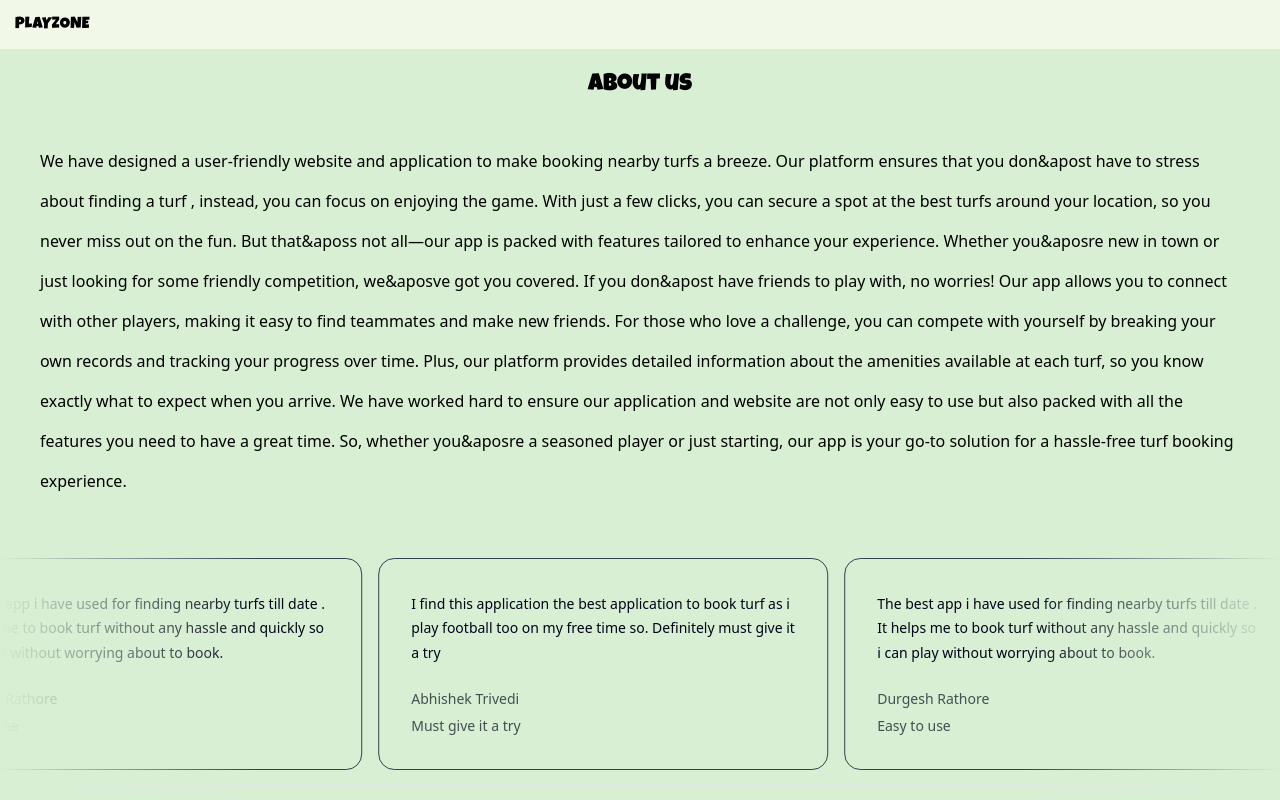
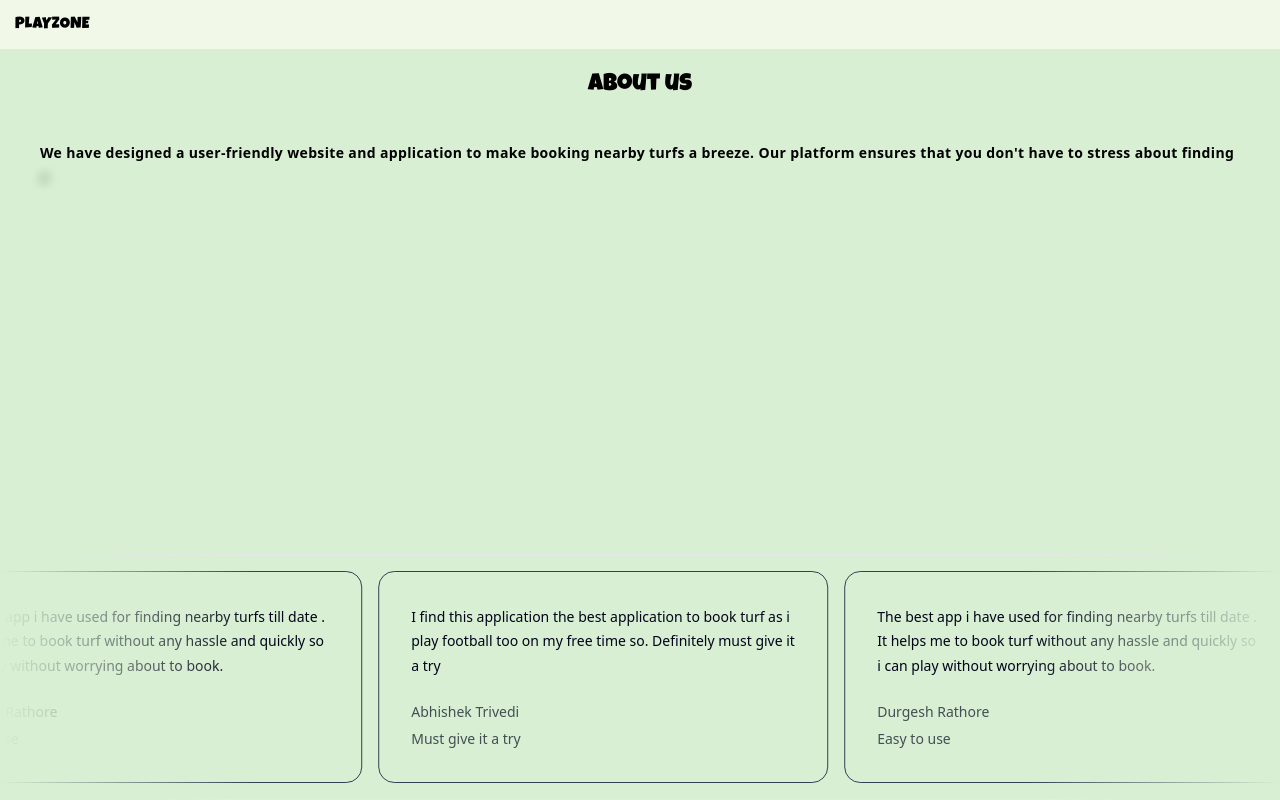
Before and after one commit to lucifer2409/playzone_project, a Next.js app: page /Aboutus in a window 1280 px wide. Built offline with nearby package versions, Linux system fonts and the light colour scheme.

Commit message:
This is the latest commit at 5:36

```diff
--- a/app/Aboutus/page.tsx
+++ b/app/Aboutus/page.tsx
@@ -2,8 +2,17 @@ import React from 'react'
 import Navbar from '../Navbar'
 import '../styles/global.css'
 import { InfiniteMovingCards } from '../components/ui/infinite-moving-cards'
+import { TextGenerateEffect } from '../components/ui/text-generate-effect'
 
 const page = () => {
+  const words =
+    {
+      words : ` We have designed a user-friendly website and application to make booking nearby turfs a breeze. Our platform ensures that you don't have to stress about finding a turf , instead, you can focus on enjoying the game. With just a few clicks, you can secure a spot at the best turfs around your location, so you never miss out on the fun.
+But that's not all—our app is packed with features tailored to enhance your experience. Whether you're new in town or just looking for some friendly competition, we've got you covered. If you don't have friends to play with, no worries! Our app allows you to connect with other players, making it easy to find teammates and make new friends.
+For those who love a challenge, you can compete with yourself by breaking your own records and tracking your progress over time. Plus, our platform provides detailed information about the amenities available at each turf, so you know exactly what to expect when you arrive.
+We have worked hard to ensure our application and website are not only easy to use but also packed with all the features you need to have a great time. So, whether you're a seasoned player or just starting, our app is your go-to solution for a hassle-free turf booking experience.`
+    }
+
   const reviews = [
     {
       quote : 'The best app i have used for finding nearby turfs till date . It helps me to book turf without any hassle and quickly so i can play without worrying about to book.' ,
@@ -22,14 +31,12 @@ const page = () => {
       <h1 className='text-center text-2xl m-5' id='h1'>
         About us
       </h1>
+      <TextGenerateEffect words={words.words} className='text-sm' duration={0.2}/>
       <p className='m-10 leading-10' id='para'>
-      We have designed a user-friendly website and application to make booking nearby turfs a breeze. Our platform ensures that you don&apost have to stress about finding a turf , instead, you can focus on enjoying the game. With just a few clicks, you can secure a spot at the best turfs around your location, so you never miss out on the fun.
-But that&aposs not all—our app is packed with features tailored to enhance your experience. Whether you&aposre new in town or just looking for some friendly competition, we&aposve got you covered. If you don&apost have friends to play with, no worries! Our app allows you to connect with other players, making it easy to find teammates and make new friends.
-For those who love a challenge, you can compete with yourself by breaking your own records and tracking your progress over time. Plus, our platform provides detailed information about the amenities available at each turf, so you know exactly what to expect when you arrive.
-We have worked hard to ensure our application and website are not only easy to use but also packed with all the features you need to have a great time. So, whether you&aposre a seasoned player or just starting, our app is your go-to solution for a hassle-free turf booking experience.
+
       </p>
       <div>
-        <InfiniteMovingCards items={reviews} direction='left' pauseOnHover={false} speed='normal' className='bg-transparent border'/>
+        <InfiniteMovingCards items={reviews} direction='left' pauseOnHover={false} speed='normal' className='bg-transparent border absolute bottom-0'/>
       </div>
     </div>
   )
--- /dev/null
+++ b/app/components/ui/text-generate-effect.tsx
@@ -0,0 +1,62 @@
+"use client";
+import { useEffect } from "react";
+import { motion, stagger, useAnimate } from "framer-motion";
+import { cn } from "../../lib/utils";
+
+export const TextGenerateEffect = ({
+  words,
+  className,
+  filter = true,
+  duration = 0.5,
+}: {
+  words: string;
+  className?: string;
+  filter?: boolean;
+  duration?: number;
+}) => {
+  const [scope, animate] = useAnimate();
+  let wordsArray = words.split(" ");
+  useEffect(() => {
+    animate(
+      "span",
+      {
+        opacity: 1,
+        filter: filter ? "blur(0px)" : "none",
+      },
+      {
+        duration: duration ? duration : 1,
+        delay: stagger(0.2),
+      }
+    );
+  }, [scope.current]);
+
+  const renderWords = () => {
+    return (
+      <motion.div ref={scope}>
+        {wordsArray.map((word, idx) => {
+          return (
+            <motion.span
+              key={word + idx}
+              className="dark:text-white text-black opacity-0"
+              style={{
+                filter: filter ? "blur(10px)" : "none",
+              }}
+            >
+              {word}{" "}
+            </motion.span>
+          );
+        })}
+      </motion.div>
+    );
+  };
+
+  return (
+    <div className={cn("font-bold", className)}>
+      <div className="mt-4">
+        <div className=" dark:text-white text-black text-sm tracking-wide m-10 leading-6">
+          {renderWords()}
+        </div>
+      </div>
+    </div>
+  );
+};
```
